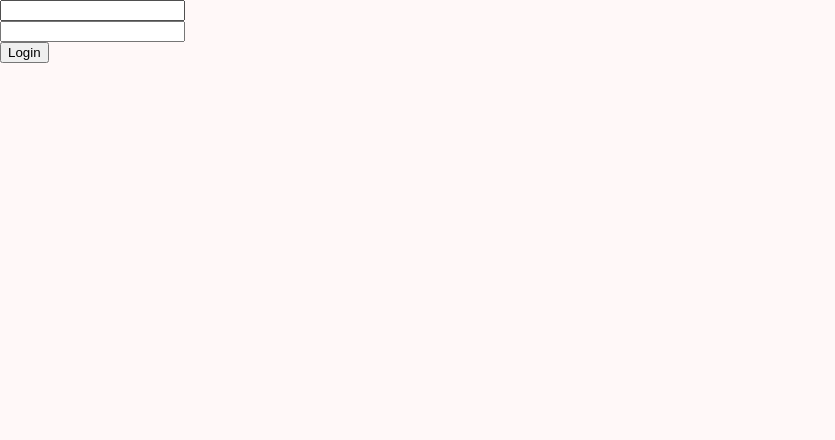
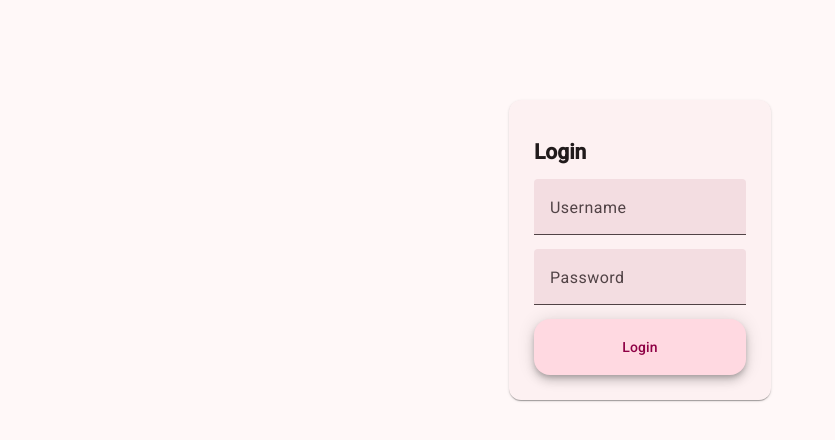
Before and after one commit to Chgv99/y-webapp, an Angular app: page /login in a window 1280 px wide. Shown: the top 440 px of the page, without its empty margins (0-835 px from the left). Built offline with nearby package versions, Linux system fonts and the light colour scheme.

Commit message:
Style login form (1)

```diff
--- a/src/app/app.html
+++ b/src/app/app.html
@@ -1,5 +1 @@
-<main class="main">
-  <!-- <app-login-form></app-login-form> -->
-</main>
-
 <router-outlet />
--- a/src/app/login-form/login-form.html
+++ b/src/app/login-form/login-form.html
@@ -1,5 +1,20 @@
-<form (ngSubmit)="submitCredentials(fusername.value, fpass.value)">
-    <input type="text" id="fusername" name="fusername" #fusername><br>
-    <input type="password" id="fpass" name="fpass" #fpass><br>
-    <button class="primary" type="submit">Login</button>
-</form>
+<main class="centered">
+    <mat-card>
+        <mat-card-header>
+            <h2>Login</h2>
+        </mat-card-header>
+        <mat-card-content>
+            <form (ngSubmit)="submitCredentials(fusername.value, fpass.value)">
+                <mat-form-field>
+                    <mat-label>Username</mat-label>
+                    <input matInput type="text" id="fusername" name="fusername" #fusername><br>
+                </mat-form-field>
+                <mat-form-field>
+                    <mat-label>Password</mat-label>
+                    <input matInput [type]="hide() ? 'password' : 'text'" type="password" id="fpass" name="fpass" #fpass><br>
+                </mat-form-field>
+                <button matFab extended class="primary" type="submit">Login</button>
+            </form>
+        </mat-card-content>
+    </mat-card>
+</main>
--- a/src/app/login-form/login-form.scss
+++ b/src/app/login-form/login-form.scss
@@ -0,0 +1,36 @@
+.centered {
+    display: flex;
+    justify-content: center;
+    align-items: center;
+    width: 300px;
+    height: 500px;
+
+    margin: auto;
+    // vertical-align: middle;
+    // align-items: center;
+    // padding: 25px;
+
+    mat-card {
+        padding: 25px;
+
+        mat-card-header, mat-card-content {
+            padding: 0;
+        }
+    }
+
+    form {
+        position: relative;
+        width: 100%;
+
+        * {
+            // width: 200px;
+            width: 100%;
+        }
+
+        mat-form-field {
+            height: 50px;
+            margin-bottom: 20px;
+            display: block;
+        }
+    }
+}
--- a/src/app/login-form/login-form.ts
+++ b/src/app/login-form/login-form.ts
@@ -1,12 +1,17 @@
-import { Component, inject } from '@angular/core';
+import { Component, inject, signal } from '@angular/core';
 import { FormsModule } from '@angular/forms';
 import { Router } from '@angular/router';
 import { AuthService } from '../core/services/auth.service';
 import { UserService } from '../core/services/user.service';
+import { MatButtonModule } from '@angular/material/button';
+import { MatFormFieldModule } from '@angular/material/form-field';
+import { MatInputModule } from '@angular/material/input';
+import { Feed } from "../home/feed/feed";
+import { MatCardModule } from '@angular/material/card';
 
 @Component({
   selector: 'app-login-form',
-  imports: [FormsModule],
+  imports: [FormsModule, MatCardModule, MatButtonModule, MatFormFieldModule, MatInputModule],
   templateUrl: './login-form.html',
   styleUrl: './login-form.scss',
 })
@@ -14,6 +19,8 @@ export class LoginForm {
   authService = inject(AuthService);
   userService = inject(UserService);
   router = inject(Router);
+
+  hide = signal(true);
 
   submitCredentials(username: string, password: string) {
     this.userService.login(username, password).subscribe({
@@ -24,4 +31,9 @@ export class LoginForm {
       error: err => console.error('error', err)
     });
   }
+
+  clickEvent(event: MouseEvent) {
+    this.hide.set(!this.hide());
+    event.stopPropagation();
+  }
 }
```
